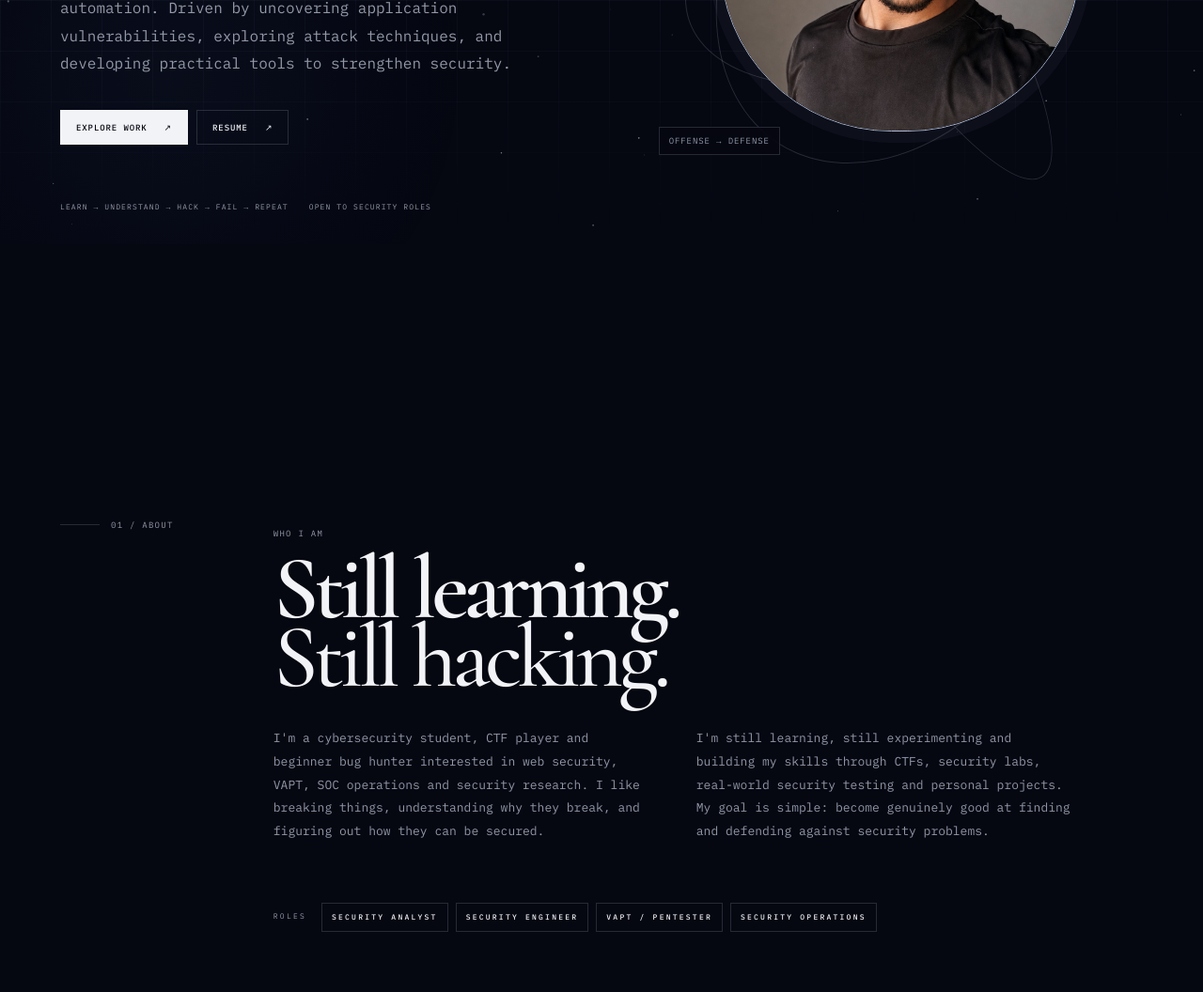
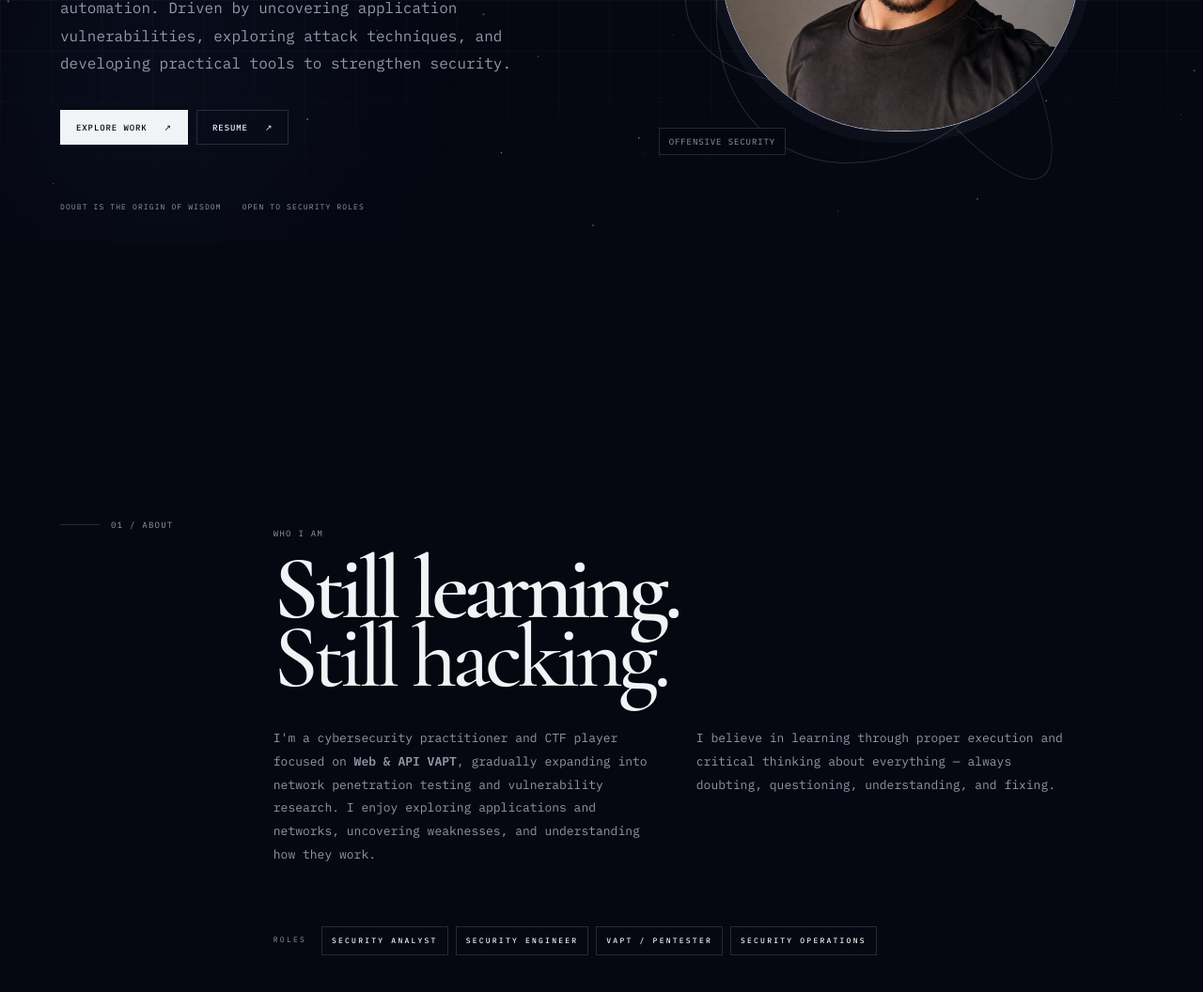
Before and after one commit to 1xMaverick/1xmaverick.github.io, a plain HTML site: page index.html in a window 1280 px wide. Shown: the part 540-1596 px from the top of the page at 94% size. Drawn offline with nearby package versions, Linux system fonts and the light colour scheme.

Commit message:
index.html

```diff
--- a/index.html
+++ b/index.html
@@ -53,7 +53,7 @@
         </div>
 
         <div class="hero-meta">
-          <span>LEARN → UNDERSTAND → HACK → FAIL → REPEAT</span>
+          <span>Doubt is the origin of wisdom</span>
           <span>OPEN TO SECURITY ROLES</span>
         </div>
       </div>
@@ -68,8 +68,8 @@
           <img src="./profile.jpeg" alt="Siddarth Kumar" class="profile-pic" />
         </div>
 
-        <div class="visual-note note-top">GREEN HAT HACKER</div>
-        <div class="visual-note note-bottom">OFFENSE → DEFENSE</div>
+        <div class="visual-note note-top">VAPT GUY</div>
+        <div class="visual-note note-bottom">OFFENSIVE SECURITY</div>
       </div>
     </section>
 
@@ -81,16 +81,16 @@
 
 <div class="two-column">
   <p>
-            I'm a cybersecurity student, CTF player and beginner bug hunter
-            interested in web security, VAPT, SOC operations and security research.
-            I like breaking things, understanding why they break, and figuring out
-            how they can be secured.
+    I'm a cybersecurity practitioner and CTF player focused on
+    <strong>Web & API VAPT</strong>, gradually expanding into network
+    penetration testing and vulnerability research. I enjoy exploring
+    applications and networks, uncovering weaknesses, and understanding
+    how they work.
   </p>
   <p>
-            I'm still learning, still experimenting and building my skills through
-            CTFs, security labs, real-world security testing and personal projects.
-            My goal is simple: become genuinely good at finding and defending
-            against security problems.
+    I believe in learning through proper execution and critical thinking
+    about everything — always doubting, questioning, understanding,
+    and fixing.
   </p>
 </div>
 
```
Lines whose indentation alone changed are shown as unchanged.
